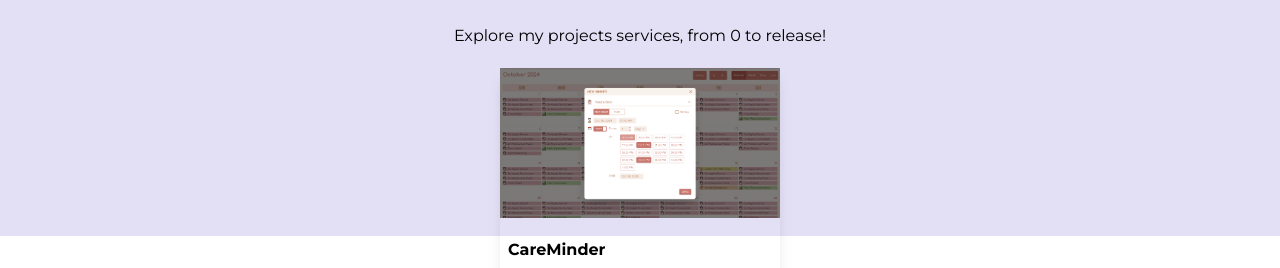
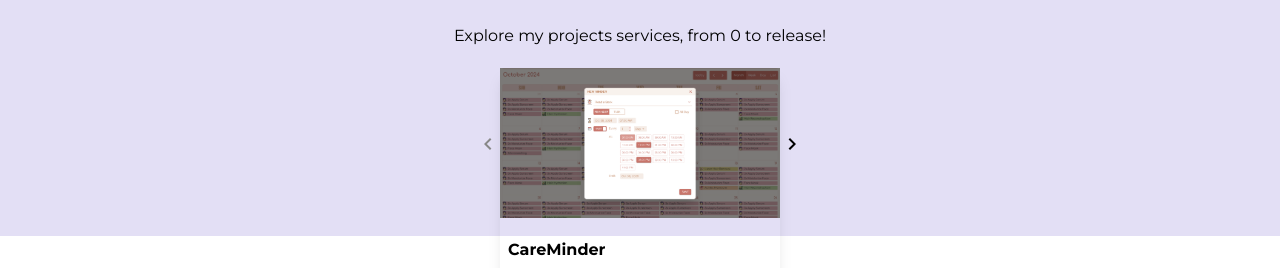
Before and after one commit to isabella-riquetti/my-isabella-riquetti, a React (Vite) app: page / in a window 1280 px wide. Shown: the part 1370-1638 px from the top of the page. Built offline with nearby package versions, Linux system fonts and the light colour scheme.

Commit message:
Small vitrine

```diff
--- /dev/null
+++ b/src/components/Vitrine/Carousel.tsx
@@ -0,0 +1,44 @@
+import classNames from "classnames";
+
+interface CarouselProps {
+    left: number;
+    current: number;
+    right: number;
+    images: string[];
+    containerWidth: string;
+    limitSize: boolean;
+}
+const Carousel = ({ left, right, current, images, containerWidth, limitSize }: CarouselProps) => {
+    return (
+        images.map((src, index) => (
+            <div
+                key={index}
+                className={classNames("w-full h-full transition-transform ease-in-out duration-1000 carousel", {
+                    'hidden': ![left, current, right].includes(index),
+                    'top-0 left-0': limitSize,
+                    'absolute': limitSize || [left, current, right].includes(index)
+                })}
+                style={{
+                    transform: index === left
+                        ? `translateX(-${containerWidth}`
+                        : index === right
+                            ? `translateX(${containerWidth}`
+                            : "translateX(0px)"
+                }}
+            >
+                <div className="w-full h-full flex justify-center items-center caroulsel-container">
+                    <img
+                        src={src}
+                        alt="CareMinder demo"
+                        className={classNames({
+                            "max-w-[80%] max-h-[80%]": limitSize,
+                            "object-cover": !limitSize
+                        })}
+                    />
+                </div>
+            </div>
+        ))
+    );
+};
+
+export default Carousel;
--- a/src/components/Vitrine/Vitrine.tsx
+++ b/src/components/Vitrine/Vitrine.tsx
@@ -2,10 +2,10 @@ import { MouseEvent, useEffect, useState } from "react";
 import CloseIcon from '@mui/icons-material/Close';
 import ChevronRightIcon from '@mui/icons-material/ChevronRight';
 import ChevronLeftIcon from '@mui/icons-material/ChevronLeft';
-import classNames from "classnames";
 
 import { Button } from "@mui/material";
 import { useSwipeable } from "react-swipeable";
+import Carousel from "./Carousel";
 
 const Vitrine = ({ images }: { images: string[] }) => {
     const [isExpanded, setIsExpanded] = useState(false);
@@ -43,8 +43,25 @@ const Vitrine = ({ images }: { images: string[] }) => {
 
     return (
         <>
-            <div className="w-auto h-auto flex bg-white justify-center max-h-[150px]">
-                <img src={images[current]} alt="CareMinder demo" className="object-cover cursor-pointer" onClick={() => setIsExpanded(true)} />
+            <div className="flex bg-white justify-center h-[150px] w-[280px] relative">
+                <button onClick={() => move(-1)} disabled={current <= 0} className="p-0 z-30 absolute top-[calc(50%-12px)] left-[-24px] text-black-950 h-fit w-6 border-0 disabled:text-black-400 rounded-full mr-auto">
+                    <ChevronLeftIcon className="w-6 h-6" />
+                </button>
+                <div className="w-full h-full relative overflow-hidden cursor-pointer"
+                    onClick={() => setIsExpanded(true)} {...handlers}>
+                    <Carousel
+                        images={images}
+                        left={left}
+                        right={right}
+                        current={current}
+                        containerWidth="280px"
+                        limitSize={false}
+                    />
+
+                </div>
+                <button onClick={() => move(1)} disabled={current >= images.length - 1} className="p-0 z-30 absolute top-[calc(50%-12px)] right-[-24px] text-black-950 h-fit w-fit border-0 disabled:text-black-400 rounded-full ml-auto">
+                    <ChevronRightIcon className="w-6 h-6" />
+                </button>
             </div>
             {isExpanded && <div className="fixed inset-0 z-40 flex items-center justify-center bg-black-950 bg-opacity-80" {...handlers}>
                 <Button onClick={() => setIsExpanded(false)} className="fixed z-50 top-[20px] right-[20px] text-white h-fit w-fit border-0 rounded-full">
@@ -54,26 +71,14 @@ const Vitrine = ({ images }: { images: string[] }) => {
                     <Button onClick={() => move(-1)} disabled={current <= 0} className="z-50 fixed top-[calc(50vh-20px)] left-[20px] text-white h-fit w-fit border-0 disabled:text-black-400 rounded-full">
                         <ChevronLeftIcon className="w-12 h-12" />
                     </Button>
-                    {images.map((src, index) => (
-                        <div
-                            key={index}
-                            className={classNames("w-screen h-screen transition-transform ease-in-out duration-1000 carousel absolute top-0 left-0", {
-                                'translate-x-[-100vw]': index === left,
-                                'translate-x-[100vw]': index === right,
-                                'translate-x-[0px]': index === current,
-                                'hidden': ![left, current, right].includes(index),
-                            })}
-                        >
-                            <div className="w-full h-full flex justify-center items-center caroulsel-container">
-                                <img
-                                    src={src}
-                                    alt="CareMinder demo"
-                                    className={classNames("max-w-[90vw] max-h-[80vh]", {
-                                    })}
-                                />
-                            </div>
-                        </div>
-                    ))}
+                    <Carousel
+                        images={images}
+                        left={left}
+                        right={right}
+                        current={current}
+                        containerWidth="100vw"
+                        limitSize={true}
+                    />
                     <Button onClick={() => move(+1)} disabled={current >= images.length - 1} className="z-50 fixed top-[calc(50vh-20px)] right-[20px] text-white h-fit w-fit border-0 disabled:text-black-400 rounded-full">
                         <ChevronRightIcon className="w-12 h-12" />
                     </Button>
```
